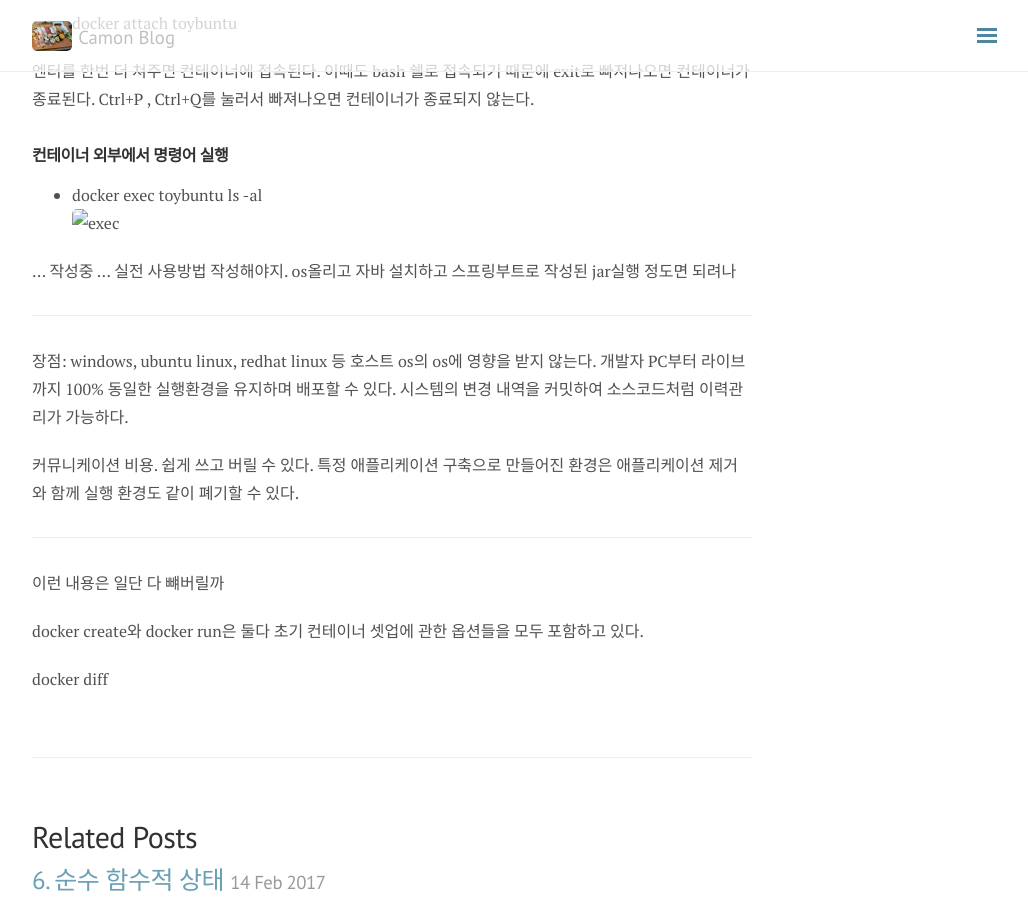
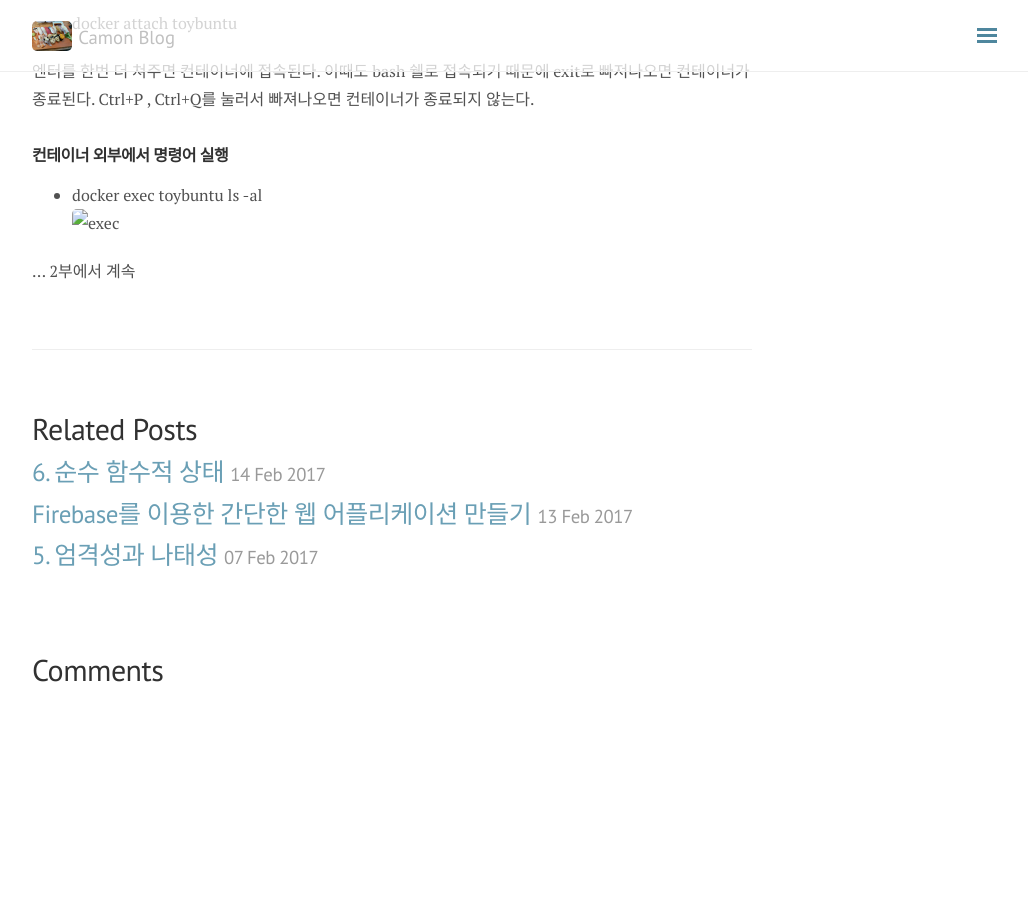
Before and after one commit to camon85/camon85.github.io, a Jekyll site: the page built from _posts/2017-02-17-hello-docker.md, in a window 1280 px wide and 900 px high, scrolled down 2401 px. Shown: the whole window, without its empty margins (248-1276 px from the left). Built offline with Jekyll 4.4.1, drawn with Linux system fonts in a browser that asks for light colours; nearby versions of some CDN libraries; comment, search, counter and statistics services are not loaded; after the commit the page ends 3100 px from its top, so only the background shows below that.

Commit message:
2부로 넘김

```diff
--- a/_posts/2017-02-17-hello-docker.md
+++ b/_posts/2017-02-17-hello-docker.md
@@ -90,22 +90,5 @@ Ctrl+P , Ctrl+Q를 눌러서 빠져나오면 컨테이너가 종료되지 않는
 ![exec](../public/img/docker_exec.png)
 
 
-... 작성중 ...
-실전 사용방법 작성해야지.
-os올리고 자바 설치하고 스프링부트로 작성된 jar실행 정도면 되려나
 
----------
-장점: windows, ubuntu linux, redhat linux 등 호스트 os의 os에 영향을 받지 않는다.
-개발자 PC부터 라이브까지 100% 동일한 실행환경을 유지하며 배포할 수 있다.
-시스템의 변경 내역을 커밋하여 소스코드처럼 이력관리가 가능하다.
-
-커뮤니케이션 비용.
-쉽게 쓰고 버릴 수 있다. 특정 애플리케이션 구축으로 만들어진 환경은 애플리케이션 제거와 함께 실행 환경도 같이 폐기할 수 있다.
-
-
---------------
-이런 내용은 일단 다 뺴버릴까
-
-docker create와 docker run은 둘다 초기 컨테이너 셋업에 관한 옵션들을 모두 포함하고 있다.
-
-docker diff
+... 2부에서 계속
```
